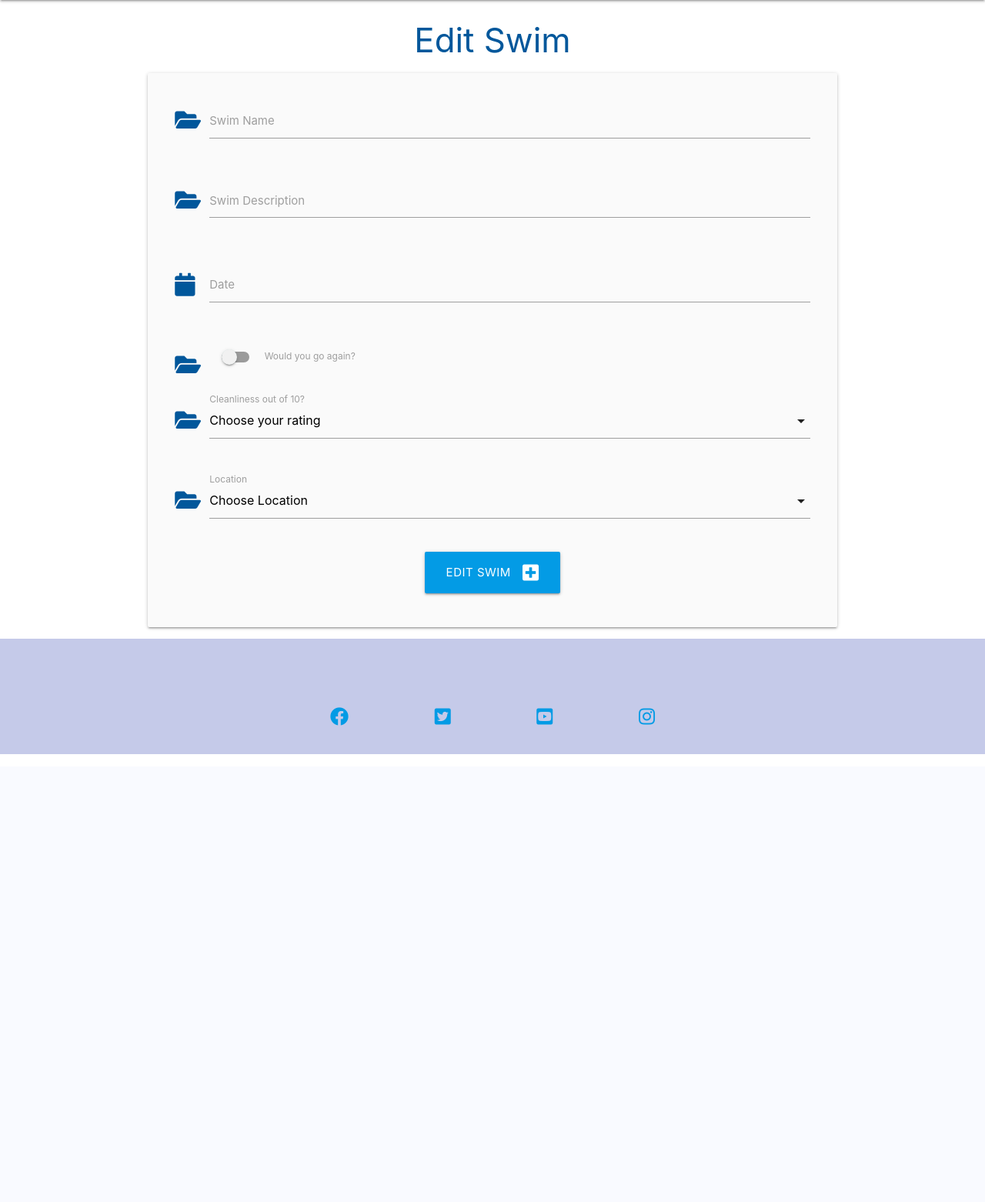
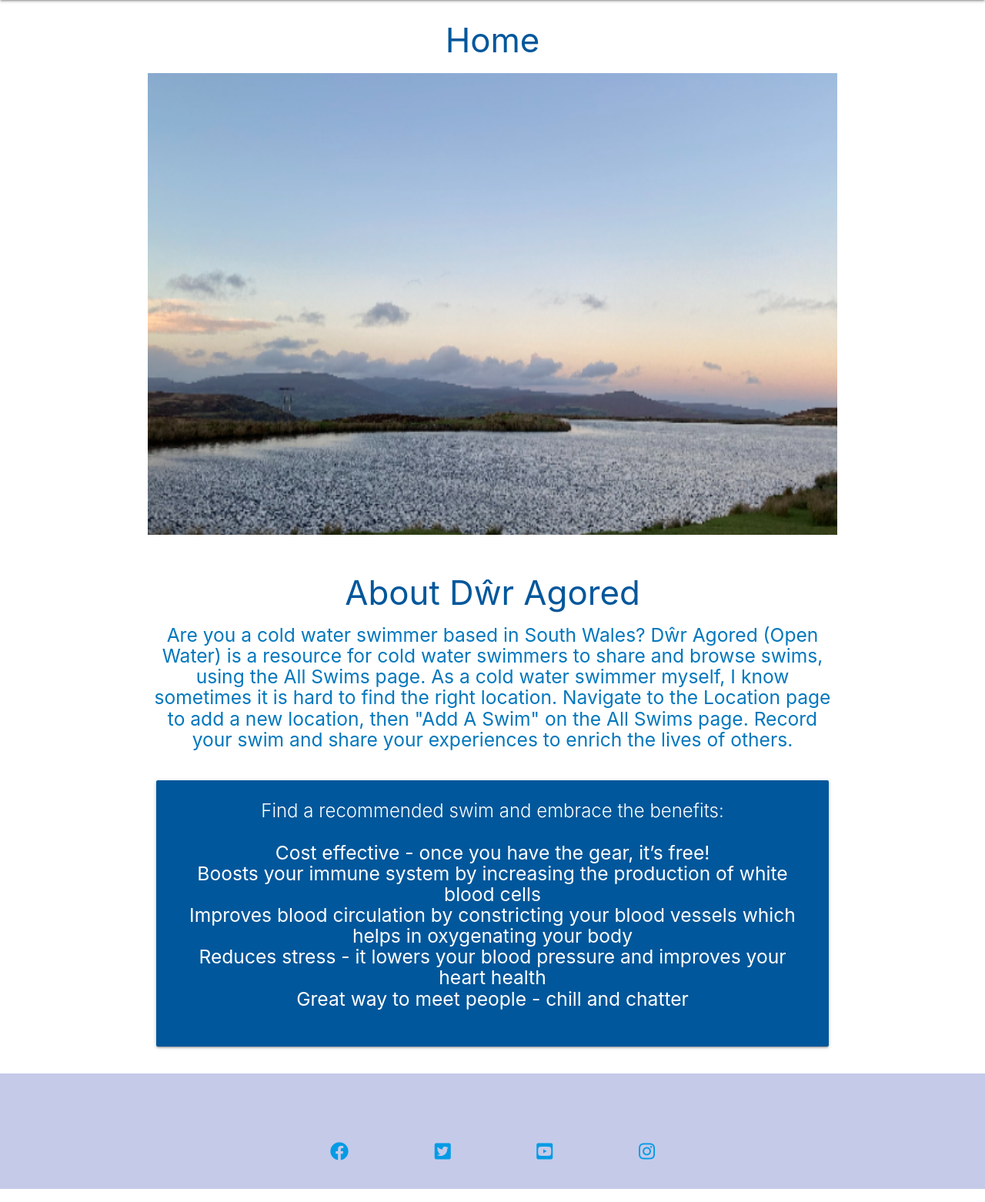
Before and after one commit to mipear/dwragored, a Flask app: template dwragored/templates/homepage.html in a window 1280 px wide. Shown: the part 64-1626 px from the top of the page at 77% size. Before the commit the page ends 1044 px from the top, so only its background shows below. Run offline with Flask 2, Linux system fonts and the light colour scheme; the template is opened without the code that fills it, so the values that code supplies are empty.

Commit message:
Updated homepage with correct code

```diff
--- a/dwragored/templates/homepage.html
+++ b/dwragored/templates/homepage.html
@@ -1,117 +1,62 @@
 {% extends "base.html" %} {% block content %}
 
-<h3 class="light-blue-text text-darken-4 center-align">Edit Swim</h3>
+<h3 class="light-blue-text text-darken-4 center-align">Home</h3>
 
-<div class="row card-panel grey lighten-5">
-    <form class="col s12" method="POST" action="{{ url_for('add_swim', myswim_id=myswim.id) }}">
-        <!-- swim name -->
-        <div class="row">
-            <div class="input-field col s12">
-                <i class="fas fa-folder-open prefix light-blue-text text-darken-4"></i>
-                <input id="swim_name" name="myswim_title" value="{{ myswim.myswim_title }}" minlength="3" maxlength="25"
-                    type="text" class="validate" required />
-                <label for="swim_name">Swim Name</label>
-            </div>
+<section>
+    <!-- This is the hero image -->
+    <div id="hero-outer">
+        <div>
+            <img id="hero-image" class="responsive-img" src="{{ url_for('static', filename='/images/heroimage.webp') }}"
+                alt="Pen-Ffordd-Goch Pond" />
         </div>
-        <!-- swim description -->
-        <div class="row">
-            <div class="input-field col s12">
-                <i class="fas fa-folder-open prefix light-blue-text text-darken-4"></i>
-                <textarea id="swim_description" name="myswim_description" minlength="5" maxlength="200" type="text"
-                    class="materialize-textarea validate" required>
-                    {{- myswim.myswim_description -}}
-                </textarea>
-                <label for="swim_description">Swim Description</label>
-            </div>
+        <div id="cover-text">
+            <h2>Dŵr Agored</h2>
         </div>
-        <!-- swim date -->
-        <div class="row">
-            <div class="input-field col s12">
-                <i class="fas fa-calendar prefix light-blue-text text-darken-4"></i>
-                <input id="swim_date" name="date" type="text" value="{{ myswim.date.strftime('%d %B, %Y') }}"
-                    class="datepicker validate" required />
-                <label for="swim_date">Date</label>
-            </div>
-        </div>
-        <!-- go_again -->
-        <div class="row">
-            <div class="input-field col s12">
-                <div class="switch">
-                    <i class="fas fa-folder-open prefix light-blue-text text-darken-4"></i>
-                    <label for="go_again">
-                        {% if myswim.go_again == True %}
-                        <input id="go_again" name="go_again" type="checkbox" checked />
-                        {% else %}
-                        <input id="go_again" name="go_again" type="checkbox" />
-                        {% endif %}
-                        <span class="lever"></span>
-                        Would you go again?
-                    </label>
+    </div>
+</section>
+<br />
+
+<!-- About section -->
+<section>
+    <div id="about">
+        <h3 class="light-blue-text text-darken-4 center-align">About Dŵr Agored</h3>
+        <h5 class="light-blue-text text-darken-3 center-align">
+            Are you a cold water swimmer based in South Wales?
+            Dŵr Agored (Open Water)
+            is a resource for cold water swimmers to share and browse swims, using the All Swims page. As a cold
+            water swimmer myself, I know sometimes it is hard to find the right
+            location.
+
+            Navigate to the Location page to add a new location, then "Add A Swim" on the All Swims page.
+            Record your swim and share your experiences to enrich the lives of others.
+        </h5>
+    </div>
+</section>
+
+<br>
+
+<section>
+    <div class="row">
+        <div class="col s12">
+            <div class="card light-blue darken-4 center-align">
+                <div class="card-content white-text">
+                    <span class="card-title">Find a recommended swim and embrace the benefits:</span>
+                    <h5>
+                        <ul>
+                            <li>Cost effective - once you have the gear, it’s free!</li>
+                            <li>Boosts your immune system by increasing the production of white blood cells</li>
+                            <li>Improves blood circulation by constricting your blood vessels which helps in oxygenating
+                                your
+                                body
+                            </li>
+                            <li>Reduces stress - it lowers your blood pressure and improves your heart health</li>
+                            <li>Great way to meet people - chill and chatter</li>
+                        </ul>
+                    </h5>
                 </div>
             </div>
         </div>
-        <!-- cleanliness rating
-    <div class="row">
-      <div class="input-field col s12">
-        <i class="fas fa-folder-open prefix light-blue-text text-darken-4"></i>
-        <input
-          id="cleanliness_rating"
-          name="cleanliness_rating"
-          type="text"
-          class="validate"
-          required
-        />
-        <label for="cleanliness_rating">Cleanliness?</label>
-      </div>
-    </div> -->
-
-        <div class="row">
-            <div class="input-field col s12">
-                <i class="fas fa-folder-open prefix light-blue-text text-darken-4"></i>
-                <select id="cleanliness_rating" name="cleanliness_rating" class="validate" required>
-                    <option value="" disabled selected>Choose your rating</option>
-                    <option value="1">1</option>
-                    <option value="2">2</option>
-                    <option value="3">3</option>
-                    <option value="4">4</option>
-                    <option value="5">5</option>
-                    <option value="6">6</option>
-                    <option value="7">7</option>
-                    <option value="8">8</option>
-                    <option value="9">9</option>
-                    <option value="10">10</option>
-                </select>
-                <label for="cleanliness_rating">Cleanliness out of 10?</label>
-            </div>
-        </div>
-        <!-- location_id -->
-        <div class="row">
-            <div class="input-field col s12">
-                <i class="fas fa-folder-open prefix light-blue-text text-darken-4"></i>
-                <select id="location_id" name="location_id" class="validate" required>
-                    <option value="" disabled>Choose Location</option>
-                    {% for location in location %} {% if location == myswim.location %}
-                    <option value="{{ location.id }}" selected>
-                        {{ location.location_name }}
-                    </option>
-                    {% else %}
-                    <option value="{{ location.id }}">
-                        {{ location.location_name }}
-                    </option>
-                    {% endif %} {% endfor %}
-                </select>
-                <label for="location_id">Location</label>
-            </div>
-        </div>
-        <!-- submit button -->
-        <div class="row">
-            <div class="col s12 center-align">
-                <button type="submit" class="btn-large light-blue darken-1">
-                    Edit Swim <i class="fas fa-plus-square right"></i>
-                </button>
-            </div>
-        </div>
-    </form>
-</div>
+    </div>
+</section>
 
 {% endblock %}
```
